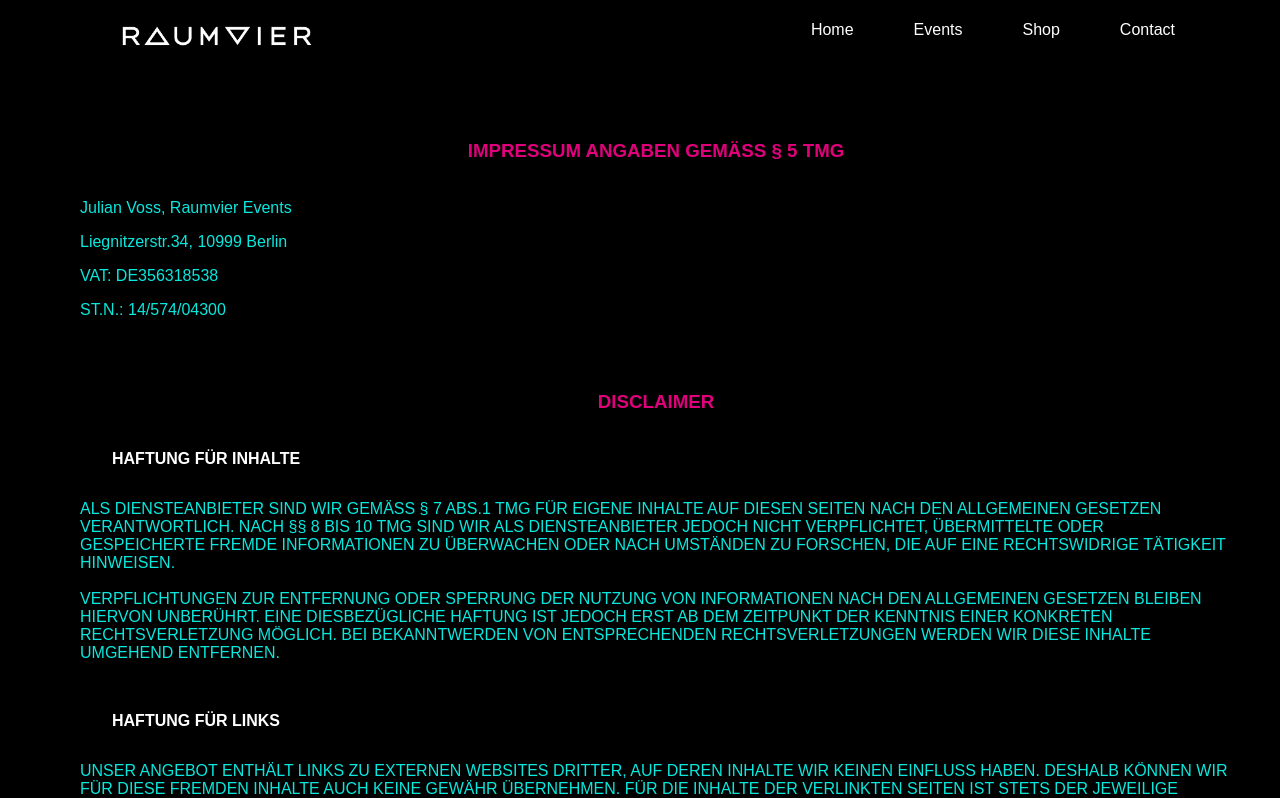
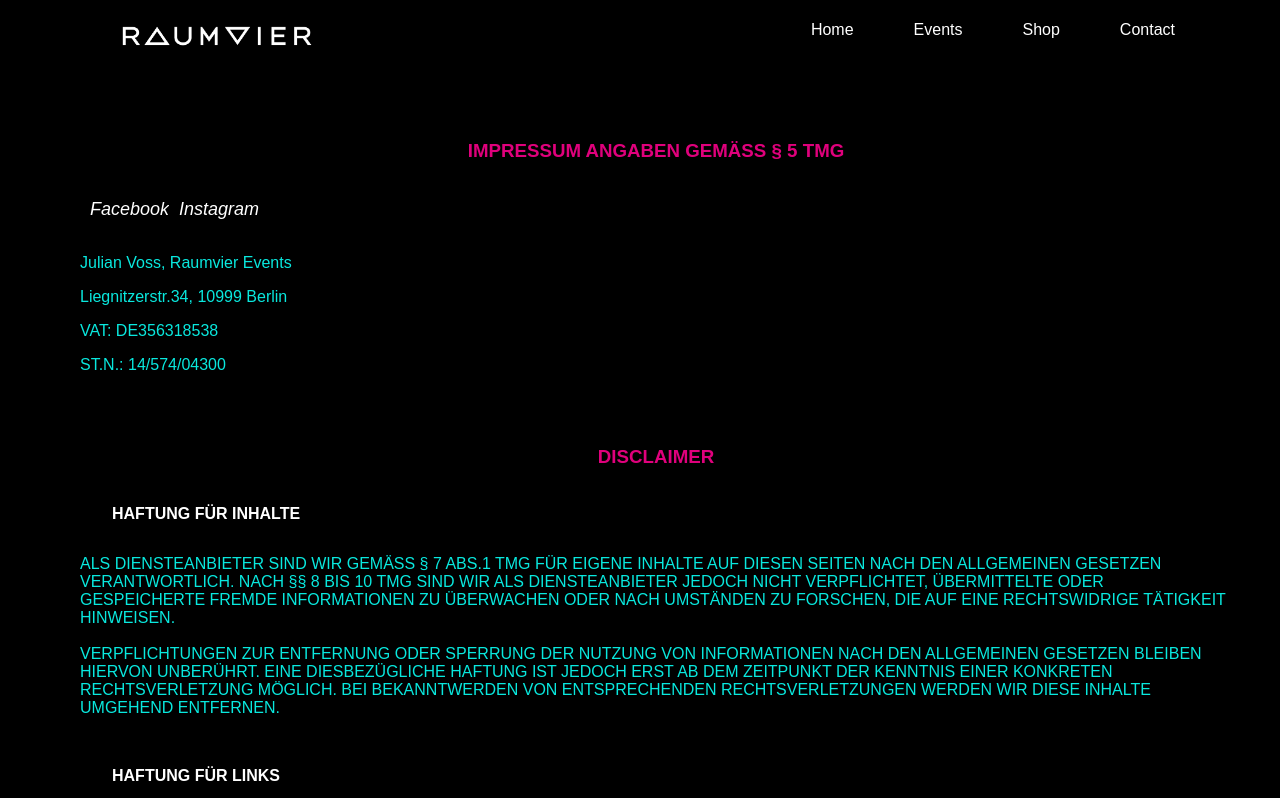
Before and after one commit to Sonickaa/R4_Events_FE, a React (Vite) app: page /impressum in a window 1280 px wide. Shown: the top 798 px of the page. Built offline with nearby package versions, Linux system fonts and the light colour scheme.

Commit message:
2x contact

```diff
--- a/src/components/Impressum.jsx
+++ b/src/components/Impressum.jsx
@@ -1,10 +1,35 @@
 import "./css/Impressum.css";
+import { FooterLink } from "./FooterStyles";
 
 export default function Impressum() {
   return (
     <>
       <div className="impressum">
         <h3>IMPRESSUM ANGABEN GEMÄSS § 5 TMG</h3>
+        <FooterLink href="https://www.facebook.com/raumvier2020/">
+          <i className="fab fa-youtube">
+            <span
+              style={{
+                marginLeft: "10px",
+              }}
+            >
+              Facebook
+            </span>
+          </i>
+        </FooterLink>
+        <FooterLink href="https://www.instagram.com/raumvier/">
+          <i className="fab fa-facebook-f">
+            <span
+              style={{
+                marginLeft: "10px",
+              }}
+            >
+              Instagram
+            </span>
+          </i>
+        </FooterLink>
+        <br />
+        <br />
         <p>Julian Voss, Raumvier Events </p>
         <p>Liegnitzerstr.34, 10999 Berlin</p>
         <p>VAT: DE356318538</p>
```
